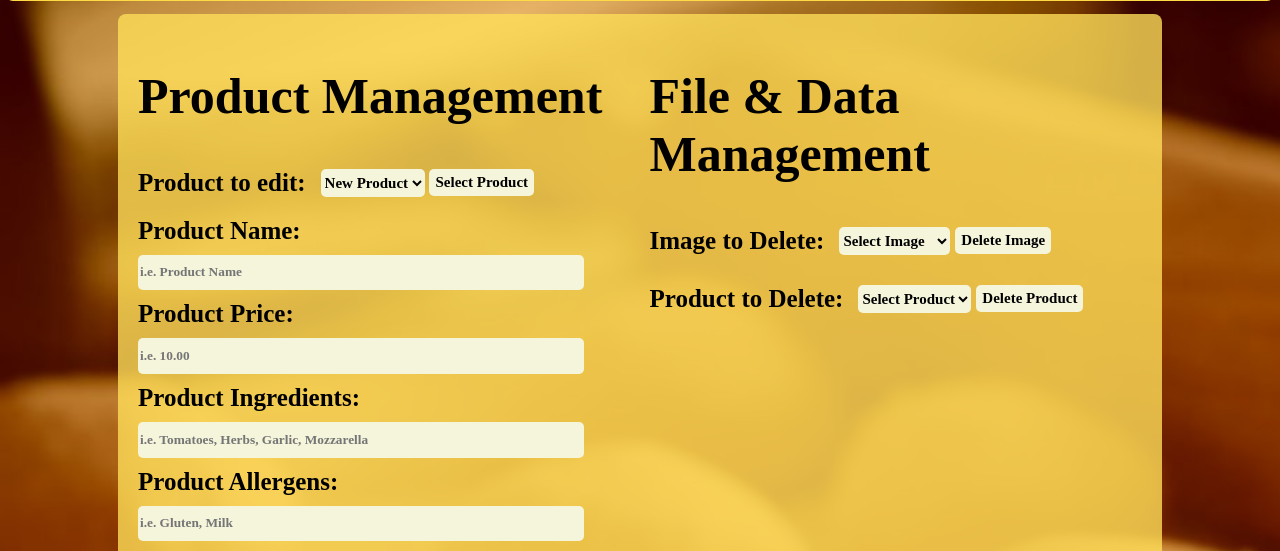
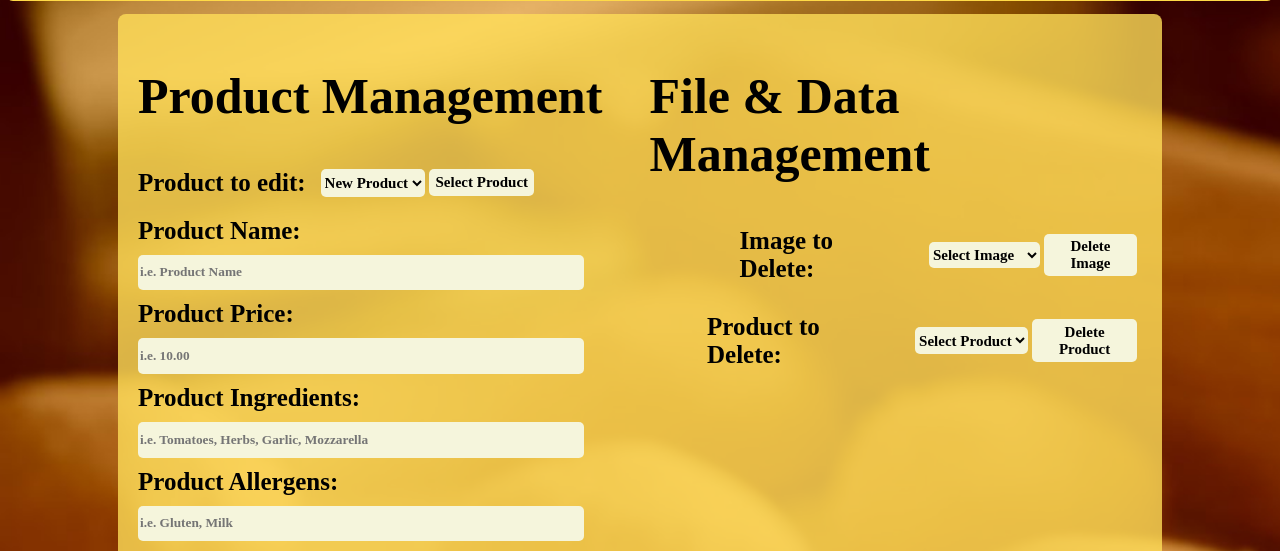
Before and after one commit to toent/TeamNULL, a Flask app: page /manageProducts in a window 1280 px wide. Shown: the part 72-623 px from the top of the page. Run offline with Flask 3, Linux system fonts and the light colour scheme; some web fonts are replaced.

Commit message:
changed styling productManagement

```diff
--- a/static/css/productManagement.css
+++ b/static/css/productManagement.css
@@ -18,6 +18,13 @@ button{
     margin-top: 10px;
     margin-bottom: 10px;
     padding-right: 15px;
+}
+
+.smallText2{
+    font-size: 25px;
+    margin-top: 10px;
+    margin-bottom: 10px;
+    padding-right: 20px;
 }
 
 .recenter{
@@ -106,7 +113,7 @@ button{
     line-height: 200px;
     border: 2px dashed #1a1a1abe;
     cursor: pointer;
-  }
+}
 
 #preview-container {
     text-align: center;
@@ -132,8 +139,7 @@ button{
     margin-bottom: 10px;
 }
 
-
-input[type="file"] {
+input[type="file"]{
     display: none;
 }
 
@@ -159,7 +165,6 @@ input[type="file"] {
     border: none;
     font-family: "Italiana", serif;
     font-weight: bold;
-    con
 }
 
 .selectBoxStyle{
@@ -175,7 +180,6 @@ input[type="file"] {
     padding-bottom: 1%;
     margin-right: 1%;
 }
-
 
 .selectBoxStyle option{
     position: relative;
@@ -193,8 +197,16 @@ input[type="file"] {
   height: 100%;
 }
 
-.left, .right {
+.left {
   width: 48%;
+}
+
+.right{
+    display: flex;
+    width: 48%;
+    flex-direction: column;
+    align-items: flex-end;
+    justify-content: center;
 }
 
 .middle {
--- a/templates/productManagement.html
+++ b/templates/productManagement.html
@@ -61,7 +61,6 @@
                             <div class="specialField" id="ingredients">
                                 <p class="smallText">Product Ingredients: </p>
                                 <input class="styleTextInput" type="text" id="ingredientsInput" name="productIngredients" value="{{productEdit.ingredients}}" placeholder="i.e. Tomatoes, Herbs, Garlic, Mozzarella">
-
                     </div>
                     <div class="specialField" id="allergens">
                         <p class="smallText">Product Allergens: </p>
@@ -102,7 +101,7 @@
                         <h1 class="headText">File & Data Management</h1>
                         <form action="{{ url_for('manageProduct') }}" enctype="multipart/form-data" method="POST">
                             <div class="inputField">
-                                <p class="smallText">Image to Delete: </p>
+                                <p class="smallText2">Image to Delete: </p>
                                 <select class="selectBoxStyle" name="imageForDeletion"> Image
                                     <option value="">Select Image</option>
                                     {% for image in imageNameList %}
@@ -115,7 +114,7 @@
                         </form>
                         <form action="{{ url_for('manageProduct') }}" enctype="multipart/form-data" method="POST">
                             <div class="inputField">
-                                <p class="smallText">Product to Delete: </p>
+                                <p class="smallText2">Product to Delete: </p>
                                 <select class="selectBoxStyle" name="productForDeletion"> Product
                                     <option value="">Select Product</option>
                                     {% for product in productList %}
```
